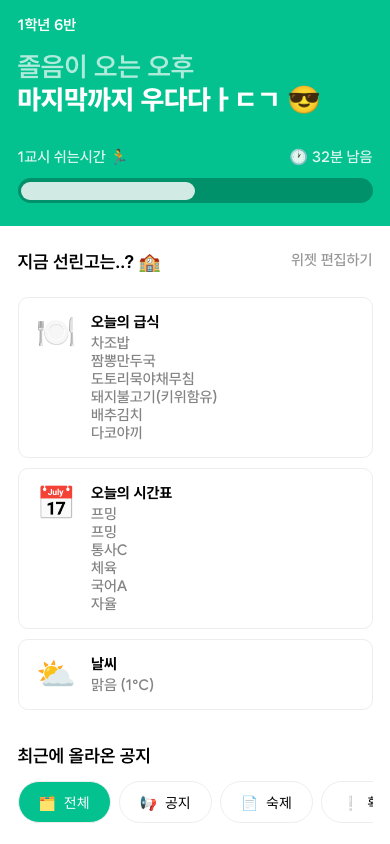
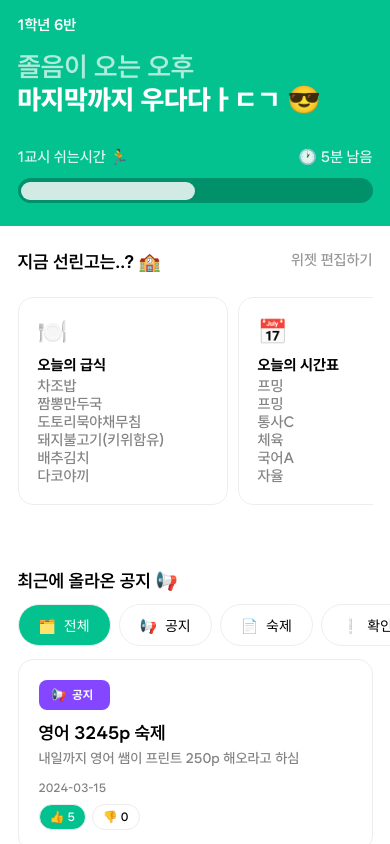
Before and after one commit to iamfiro/sunrin-life-app, a React Native app: screen /Home in a window 390 px wide. Built offline with nearby package versions, Linux system fonts and the light colour scheme.

Commit message:
💄 Update settings.json, filterSelectButton.tsx, title.tsx, App.tsx, schoolDataList.tsx, and articleList.tsx

```diff
--- a/App.tsx
+++ b/App.tsx
@@ -2,6 +2,7 @@ import { NavigationContainer } from "@react-navigation/native";
 import { createNativeStackNavigator } from "@react-navigation/native-stack";
 import ScreenSetting from "./screens/setting";
 import ScreenHome from "./screens/home";
+import ScreenArticle from "./screens/article";
 
 const Stack = createNativeStackNavigator();
 
@@ -11,6 +12,7 @@ export default function App() {
             <Stack.Navigator screenOptions={{ headerShown: false }}>
                 <Stack.Screen name="Home" component={ScreenHome} />
                 <Stack.Screen name="Setting" component={ScreenSetting} />
+                <Stack.Screen name="Article" component={ScreenArticle} />
             </Stack.Navigator>
         </NavigationContainer>
     );
--- /dev/null
+++ b/components/article.tsx
@@ -0,0 +1,109 @@
+import { View, StyleSheet, Text, TouchableOpacity } from "react-native";
+import Title from "./title";
+
+interface ArticleReactProps {
+    emoji: string;
+    count: number;
+    isClicked: boolean;
+}
+
+export function ArticleReact({ emoji, count, isClicked }: ArticleReactProps) {
+    const backgroundColor = isClicked ? "#04C28F" : "#fff";
+    return (
+        <View style={propsStyle(backgroundColor).reactContainer}>
+            <Title size={7} color={isClicked ? "#fff" : "#000"} weight="200">{emoji}</Title>
+            <View style={{ width: 3 }} />
+            <Title size={7} color={isClicked ? "#fff" : "#000"} weight="200">{count}</Title>
+        </View>
+    )
+}
+
+function ArticleTypeData(type: ArticleProps['type']) {
+    switch (type) {
+        case "notice":
+            return { text: "📢  공지", color: '#8447ff'}
+        case "homework":
+            return { text: "📄  숙제", color: '#F04438'}
+    }
+}
+
+interface ArticleProps {
+    title: string;
+    article: string;
+    type: "notice" | "homework";
+    id: string;
+    navigation: any;
+}
+
+export default function Article({ title, article, type, id, navigation }: ArticleProps) {
+    return (
+        <TouchableOpacity style={style.container} onPress={() => navigation.navigate("Article", { id })}>
+            <View style={style.articleTypeWrap}>
+                <View style={propsStyle(ArticleTypeData(type).color).container}>
+                    <Title size={7} color="#fff" weight="400">{ArticleTypeData(type).text}</Title>
+                </View>
+                {
+                    type === "homework" && <Title size={5} color={ArticleTypeData(type).color} weight="300">2일 남음</Title>
+                }
+            </View>
+            <View>
+                <Title size={4} color="#000" weight="300">{title}</Title>
+                <View style={{ marginTop: 7 }} />
+                <Title size={6} color="#838383" weight="200">{article}</Title>
+            </View>
+            <View style={{ height: 15 }} />
+            <Title size={7} color="#838383" weight="200">2024-03-15</Title>
+            <View style={{ flexDirection: "row", marginTop: 9 }}>
+                <ArticleReact emoji="👍" count={5} isClicked={true} />
+                <ArticleReact emoji="👎" count={0} isClicked={false} />
+            </View>
+        </TouchableOpacity>
+    )
+}
+
+const style = StyleSheet.create({
+    container: {
+        borderWidth: 1,
+        borderColor: "#ededed",
+
+        borderRadius: 15,
+
+        padding: 20,
+
+        marginBottom: 15,
+    },
+    articleTypeWrap: {
+        marginBottom: 12,
+
+        flexDirection: "row",
+        justifyContent: "space-between",
+    },
+});
+
+const propsStyle = (backgroundColor: string) => StyleSheet.create({
+    container: {
+        width: 71,
+
+        backgroundColor: backgroundColor,
+
+        paddingHorizontal: 13,
+        paddingVertical: 8,
+
+        borderRadius: 8,
+    },
+    reactContainer: {
+        flexDirection: "row",
+        alignItems: "center",
+
+        backgroundColor: backgroundColor,
+
+        borderColor: "#ededed",
+        borderWidth: backgroundColor === "04C28F" ? 0 : 1,
+        borderRadius: 100,
+
+        paddingVertical: 5,
+        paddingHorizontal: 10,
+
+        marginRight: 6,
+    }
+})
--- a/components/filterSelectButton.tsx
+++ b/components/filterSelectButton.tsx
@@ -31,7 +31,8 @@ const style = StyleSheet.create({
 
         backgroundColor: 'white',
 
-        marginRight: 8,
+        marginLeft: 17.5,
+        marginRight: -9.5,
     },
     buttonSelected: {
         backgroundColor: "#04C28F",
--- a/components/home/articleList.tsx
+++ b/components/home/articleList.tsx
@@ -2,30 +2,19 @@ import { View, StyleSheet, ScrollView } from "react-native";
 import Title from "../title";
 import { IDefaultScreenProps } from "../../types/screen";
 import FilterSelectButton from "../filterSelectButton";
+import Article from "../article";
 
 export default function HomeArticleList({ navigation }: IDefaultScreenProps) {
     return (
-        <View style={style.section}>
-            <Title size={4} color="#000" weight="300">최근에 올라온 공지</Title>
-            <ScrollView style={style.filterContainer} horizontal>
-                <FilterSelectButton onPress={() => { }} selected={true}>🗂️  전체</FilterSelectButton>
-                <FilterSelectButton onPress={() => { }} selected={false}>📢  공지</FilterSelectButton>
-                <FilterSelectButton onPress={() => { }} selected={false}>📄  숙제</FilterSelectButton>
-                <FilterSelectButton onPress={() => { }} selected={false}>❕  확인 안 됨</FilterSelectButton>
-                <FilterSelectButton onPress={() => { }} selected={false}>✅  확인됨</FilterSelectButton>
-            </ScrollView>
+        <View>
+            <Article type="notice" title="영어 3245p 숙제" article="내일까지 영어 쌤이 프린트 250p 해오라고 하심" id="1-6-nwiusnwk" navigation={navigation} />
+            <Article type="homework" title="영어 245p 숙제" article="내일까지 영어 쌤이 프린트 250p 해오라고 하심" id="1-6-nwiusnwk" navigation={navigation} />
+            <Article type="notice" title="영어 245p 숙제" article="내일까지 영어 쌤이 프린트 250p 해오라고 하심" id="1-6-nwiusnwk" navigation={navigation} />
+            <Article type="homework" title="영어 245p 숙제" article="내일까지 영어 쌤이 프린트 250p 해오라고 하심" id="1-6-nwiusnwk" navigation={navigation} />
+            <Article type="notice" title="영어 245p 숙제" article="내일까지 영어 쌤이 프린트 250p 해오라고 하심" id="1-6-nwiusnwk" navigation={navigation} />
+            <Article type="homework" title="영어 245p 숙제" article="내일까지 영어 쌤이 프린트 250p 해오라고 하심" id="1-6-nwiusnwk" navigation={navigation} />
+            <Article type="notice" title="영어 245p 숙제" article="내일까지 영어 쌤이 프린트 250p 해오라고 하심" id="1-6-nwiusnwk" navigation={navigation} />
+            <Article type="homework" title="영어 245p 숙제" article="내일까지 영어 쌤이 프린트 250p 해오라고 하심" id="1-6-nwiusnwk" navigation={navigation} />
         </View>
     )
 }
-
-const style = StyleSheet.create({
-    section: {
-        padding: 17.5,
-        paddingTop: 0,
-        paddingBottom: 30,
-    },
-    filterContainer: {
-        flexDirection: "row",
-        marginTop: 15,
-    }
-})
--- a/components/home/schoolDataList.tsx
+++ b/components/home/schoolDataList.tsx
@@ -1,4 +1,4 @@
-import { View, TouchableOpacity, StyleSheet } from "react-native";
+import { View, TouchableOpacity, StyleSheet, ScrollView } from "react-native";
 import Title from "../title";
 import { IDefaultScreenProps } from "../../types/screen";
 
@@ -11,12 +11,11 @@ interface SchoolInfoComponentProps {
 function SchoolInfoComponent({ emoji, title, data }: SchoolInfoComponentProps) {
     return (
         <View style={style.schoolInfoContainer}>
-            <Title size={0} color="#000" weight="300">{emoji}</Title>
-            <View style={{ marginLeft: 15}}>
-                <Title size={5} color="#000" weight="400">{title}</Title>
-                <View style={{ marginTop: 3 }} />
-                <Title size={5} color="#838383" weight="200">{data}</Title>
-            </View>
+            <Title size={2} color="#000" weight="300">{emoji}</Title>
+            <View style={{ marginTop: 10 }} />
+            <Title size={5} color="#000" weight="400">{title}</Title>
+            <View style={{ marginTop: 3 }} />
+            <Title size={5} color="#838383" weight="200">{data}</Title>
         </View>
     )
 }
@@ -30,7 +29,7 @@ export default function HomeSchoolDataList({ navigation }: IDefaultScreenProps)
                     <Title size={5} color="#979797" weight="200">위젯 편집하기</Title>
                 </TouchableOpacity>
             </View>
-            <View style={{ marginTop: 25}}>
+            <ScrollView horizontal style={{ marginTop: 25}}>
                 <SchoolInfoComponent emoji="🍽️" title="오늘의 급식" data="차조밥
 짬뽕만두국
 도토리묵야채무침
@@ -44,7 +43,7 @@ export default function HomeSchoolDataList({ navigation }: IDefaultScreenProps)
 국어A
 자율" />
                 <SchoolInfoComponent emoji="⛅" title="날씨" data="맑음 (1°C)" />
-            </View>
+            </ScrollView>
         </View>
     )
 }
@@ -58,15 +57,14 @@ const style = StyleSheet.create({
     },
 
     schoolInfoContainer: {
-        flexDirection: "row",
+        minWidth: 210,
 
         borderWidth: 1,
         borderColor: "#ededed",
-        borderRadius: 10,
+        borderRadius: 15,
 
-        padding: 17.5,
-        paddingTop: 15,
-        paddingBottom: 15,
+        padding: 19,
         marginBottom: 10,
+        marginRight: 10,
     },
 });
--- a/components/title.tsx
+++ b/components/title.tsx
@@ -2,7 +2,7 @@ import { ReactNode } from "react";
 import { Text } from "react-native";
 
 interface TitleProps {
-    size: 0 | 1 | 2 | 3 | 4 | 5 | 6;
+    size: 0 | 1 | 2 | 3 | 4 | 5 | 6 | 7;
     color: string;
     weight: '100' | '200' | '300' | '400' | '500' | '600' | '700';
     children?: ReactNode;
@@ -44,6 +44,8 @@ function sizeToFontSize(size: TitleProps['size']) {
         case 5:
             return 15
         case 6:
+            return 14
+        case 7:
             return 12
     }
 
--- /dev/null
+++ b/screens/article.tsx
@@ -0,0 +1,9 @@
+import { Text } from "react-native";
+
+export default function ScreenArticle() {
+    return (
+        <>
+        <Text>Setting</Text>
+        </>
+    )
+}
--- a/screens/home.tsx
+++ b/screens/home.tsx
@@ -5,6 +5,7 @@ import { useCallback } from "react";
 import Title from "../components/title";
 import HomeSchoolDataList from "../components/home/schoolDataList";
 import HomeArticleList from "../components/home/articleList";
+import FilterSelectButton from "../components/filterSelectButton";
 
 export default function ScreenHome({ navigation }: any) {
 	SplashScreen.preventAutoHideAsync();
@@ -31,7 +32,7 @@ export default function ScreenHome({ navigation }: any) {
 
 	return (
 		<>
-			<ScrollView style={style.container} onLayout={onLayoutRootView}>
+			<ScrollView style={style.container} onLayout={onLayoutRootView} stickyHeaderIndices={[3]}>
 				<View style={{ backgroundColor: '#04C28F' }}>
 					<View style={style.top}>
                     <Title size={5} color="#ffffff" weight="300">1학년 6반</Title>
@@ -43,15 +44,31 @@ export default function ScreenHome({ navigation }: any) {
                     <View style={style.bottom}>
                         <View style={style.progressDataContainer}>
                             <Title size={5} color="#ffffffe0" weight="200">1교시 쉬는시간 🏃</Title>
-                            <Title size={5} color="#ffffffe0" weight="200">🕐 32분 남음</Title>
+                            <Title size={5} color="#ffffffe0" weight="200">🕐 5분 남음</Title>
                         </View>
                         <View style={style.progressContainer}>
                             <View style={{ backgroundColor: "#ffffffd0", height: 18, width: '50%', borderRadius: 100 }} />
                         </View>
                     </View>
 				</View>
-                <HomeSchoolDataList navigation={navigation} />
-				<HomeArticleList navigation={navigation} />
+				<HomeSchoolDataList navigation={navigation} />
+				<View style={{ padding: 17.5, paddingTop: 30, paddingBottom: 0 }}>
+					<Title size={4} color="#000" weight="300">최근에 올라온 공지 📢</Title>
+				</View>
+				<View style={{ backgroundColor: "white" }}>
+					<ScrollView style={style.ArticleFilterContainer} horizontal>
+						<FilterSelectButton onPress={() => { }} selected={true}>🗂️  전체</FilterSelectButton>
+						<FilterSelectButton onPress={() => { }} selected={false}>📢  공지</FilterSelectButton>
+						<FilterSelectButton onPress={() => { }} selected={false}>📄  숙제</FilterSelectButton>
+						<FilterSelectButton onPress={() => { }} selected={false}>❕  확인 안 됨</FilterSelectButton>
+						<FilterSelectButton onPress={() => { }} selected={false}>👁️  확인됨</FilterSelectButton>
+					</ScrollView>
+				</View>
+				<View style={{ paddingHorizontal: 17.5 }}>
+					<HomeArticleList navigation={navigation} />
+				</View>
+
+				<View style={{ height: 50 }} />
 			</ScrollView>
 			<StatusBar backgroundColor={"#04C28F"} barStyle={"light-content"} />
 		</>
@@ -111,7 +128,8 @@ const style = StyleSheet.create({
         paddingBottom: 30,
     },
 
-    editButton: {
-
+    ArticleFilterContainer: {
+		flexDirection: "row",
+        marginVertical: 13,
     }
 });
```
